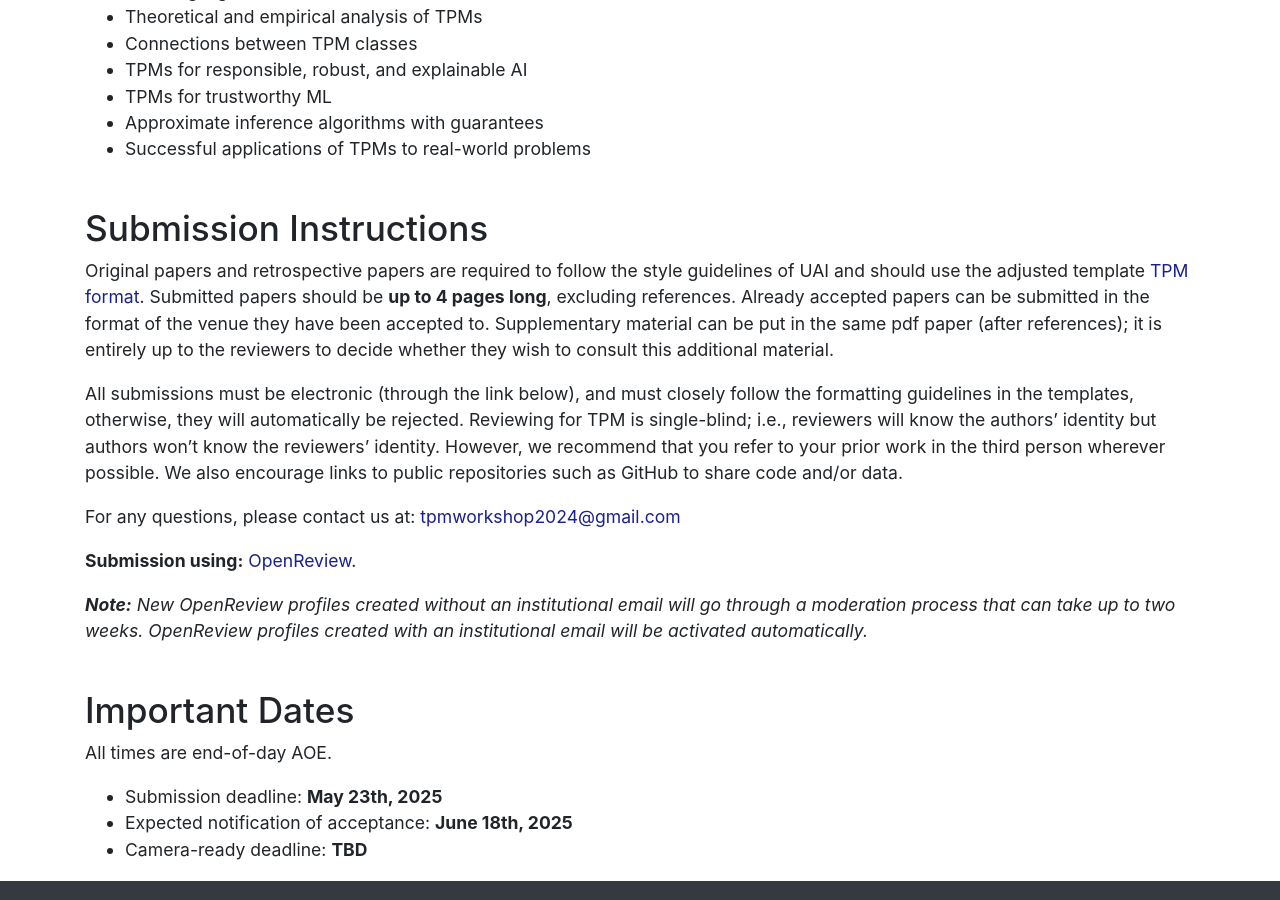
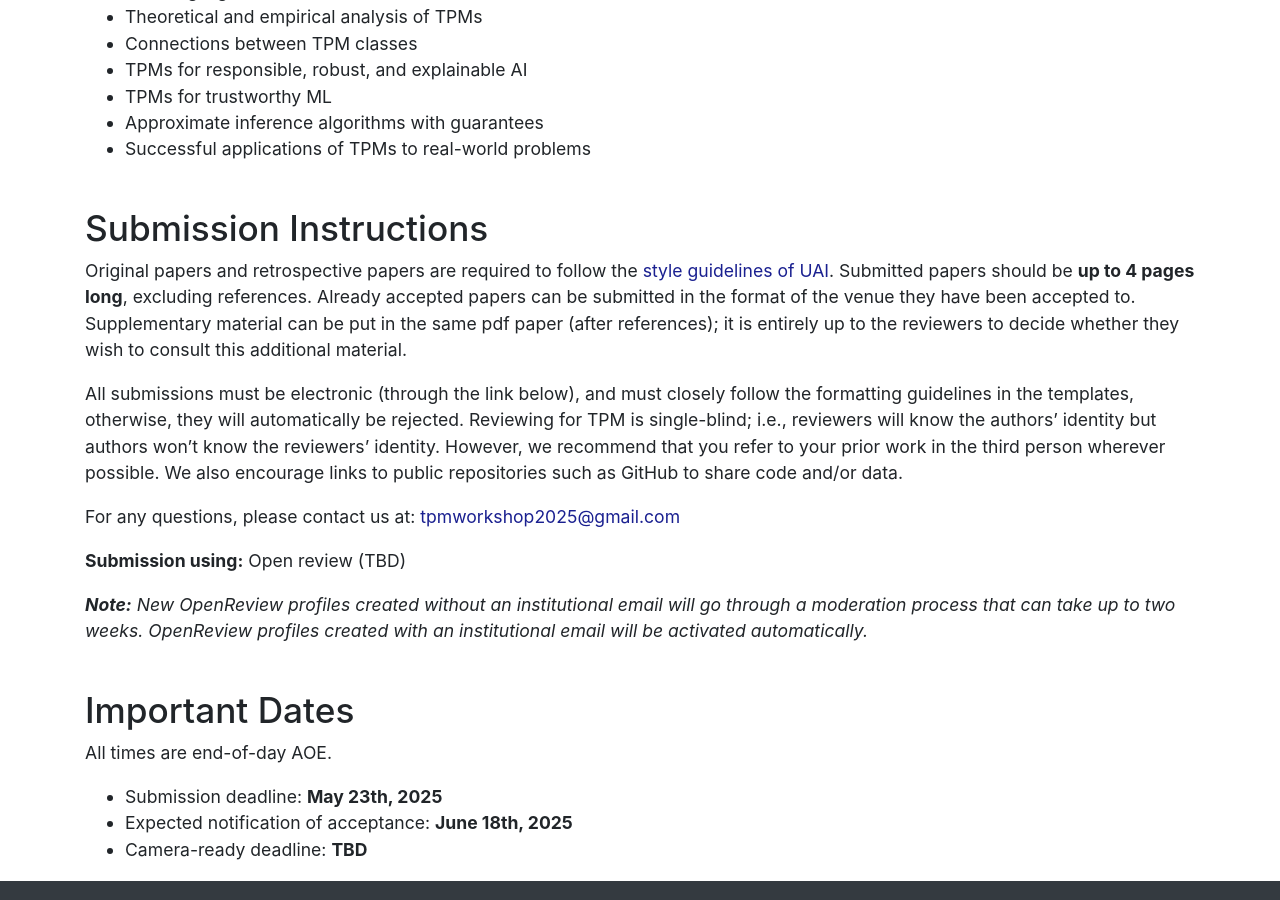
Before and after one commit to tractable-probabilistic-modeling/tpm2025, a Jekyll site: the page built from _pages/cfp.md, in a window 1280 px wide and 900 px high, scrolled down 889 px. Built offline with Jekyll 4.4.1, drawn with Linux system fonts in a browser that asks for light colours.

Commit message:
Update email and template texts

```diff
--- a/_pages/cfp.md
+++ b/_pages/cfp.md
@@ -25,7 +25,7 @@ Topics of interest include, but are not limited to:
 * Successful applications of TPMs to real-world problems
 
 ## Submission Instructions
-Original papers and retrospective papers are required to follow the style guidelines of UAI and should use the adjusted template [TPM format](/tpm2024/assets/tpm2024-template.zip).
+Original papers and retrospective papers are required to follow the [style guidelines of UAI](https://www.auai.org/uai2025/submission_instructions).
 Submitted papers should be **up to 4 pages long**, excluding references.
 Already accepted papers can be submitted in the format of the venue they have been accepted to.
 Supplementary material can be put in the same pdf paper (after references); it is entirely up to the reviewers to decide whether they wish to consult this additional material.
@@ -35,9 +35,9 @@ Reviewing for TPM is single-blind; i.e., reviewers will know the authors’ iden
 However, we recommend that you refer to your prior work in the third person wherever possible.
 We also encourage links to public repositories such as GitHub to share code and/or data.
 
-For any questions, please contact us at: [tpmworkshop2024@gmail.com](mailto:tpmworkshop2024@gmail.com)
+For any questions, please contact us at: [tpmworkshop2025@gmail.com](mailto:tpmworkshop2025@gmail.com)
 
-**Submission using:** [OpenReview](https://openreview.net/group?id=auai.org/UAI/2024/Workshop/TPM).
+**Submission using:** Open review (TBD)
 
 _**Note:** New OpenReview profiles created without an institutional email will go through a moderation process that can take up to two weeks. OpenReview profiles created with an institutional email will be activated automatically._
 
```
Also changed, not shown: index.md (+2 -2 lines).
